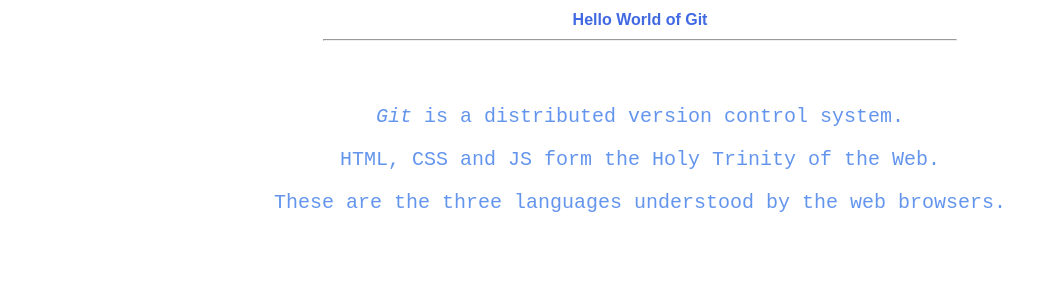
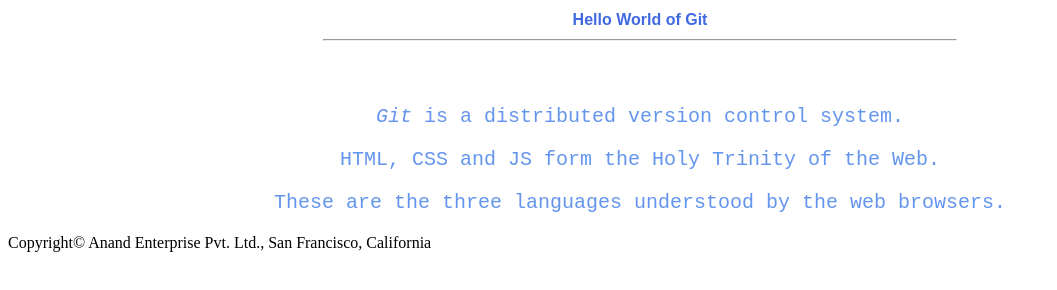
Before and after one commit to atulanand966/01-project, a plain HTML site: page index.html in a window 1280 px wide. Shown: the whole page, without its empty margins (0-1057 px from the left). Drawn offline with Linux system fonts and the light colour scheme.

Commit message:
Adding footer info with copyrigtht information

```diff
--- a/index.html
+++ b/index.html
@@ -17,6 +17,9 @@
       <p>These are the three languages understood by the web browsers.</p>
     </div>
 
+
+    <footer>Copyright© Anand Enterprise Pvt. Ltd., San Francisco, California</footer>
+
     <script src="logic.js"></script>
   </body>
 </html>
```
